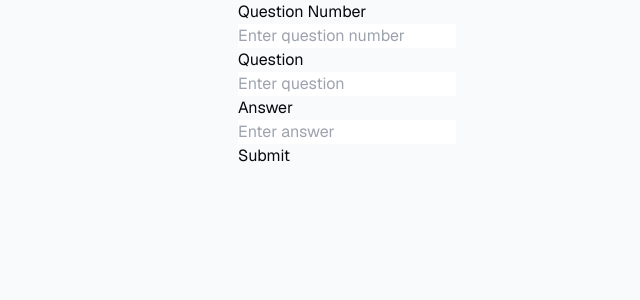
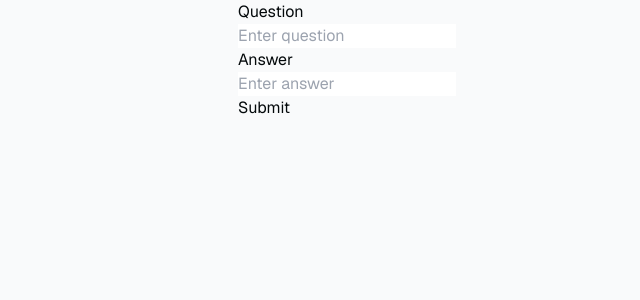
Before and after one commit to SchoolOfCode/bc16-final-projects-team_algorhythm, a Next.js app: page /quizcreation in a window 1280 px wide. Shown: the top 300 px of the page, without its empty margins (293-933 px from the left). Built offline with nearby package versions, Linux system fonts and the light colour scheme; no server answers; what tailwindcss-animated would draw is missing.

Commit message:
removed id

```diff
--- a/app/quizcreation/page.tsx
+++ b/app/quizcreation/page.tsx
@@ -13,13 +13,11 @@ export default function QuizCreation() {
   const [feedback, setFeedback] = useState("");
 
   const QuizSchema = yup.object().shape({
-    id: yup.string().max(120, "Too long!").required("Required."),
     question: yup.string().max(120, "Too long!").required("Required."),
     answer: yup.string().max(100, "Too long!").required("Required."),
   });
 
   const QuizValues = {
-    id: "",
     question: "",
     answer: "",
   };
@@ -28,7 +26,7 @@ export default function QuizCreation() {
     try {
       const { error } = await supabase
         .from("quiz_creation")
-        .insert({ id: values.id, question: values.question, answer: values.answer });
+        .insert({ question: values.question, answer: values.answer });
       if (error) {
         throw error;
       }
@@ -49,17 +47,6 @@ export default function QuizCreation() {
     >
       {({ isSubmitting }) => (
         <Form>
-          <Field name="id">
-            {({ field, meta }) => (
-              <div className="form-control">
-                <label mb="1.5" fontSize="sm" htmlFor="id">
-                  Question Number
-                </label>
-                <input {...field} placeholder="Enter question number" id="id" />
-                {meta.error && meta.touched && <p>{meta.error}</p>}
-              </div>
-            )}
-          </Field>
           <Field name="question">
             {({ field, meta }) => (
               <div className="form-control">
```
